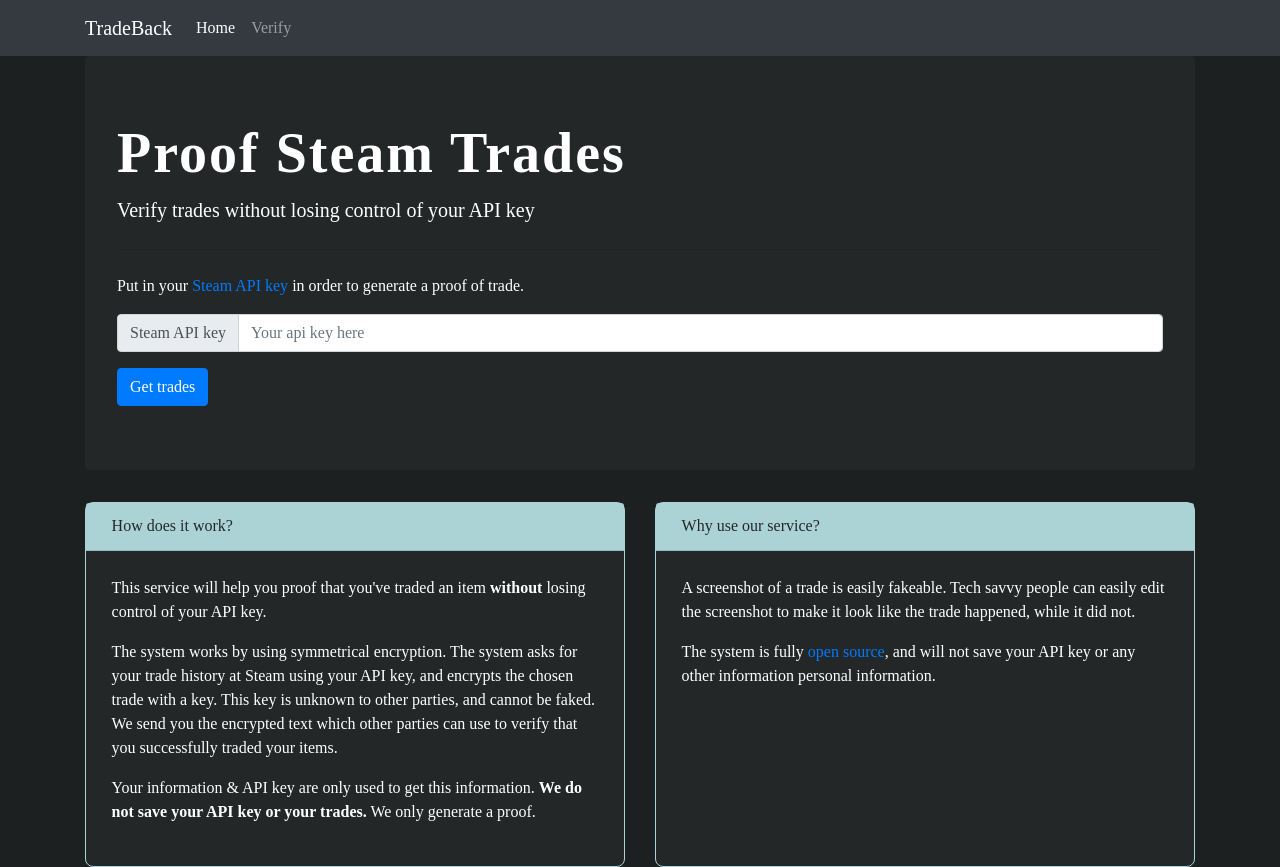
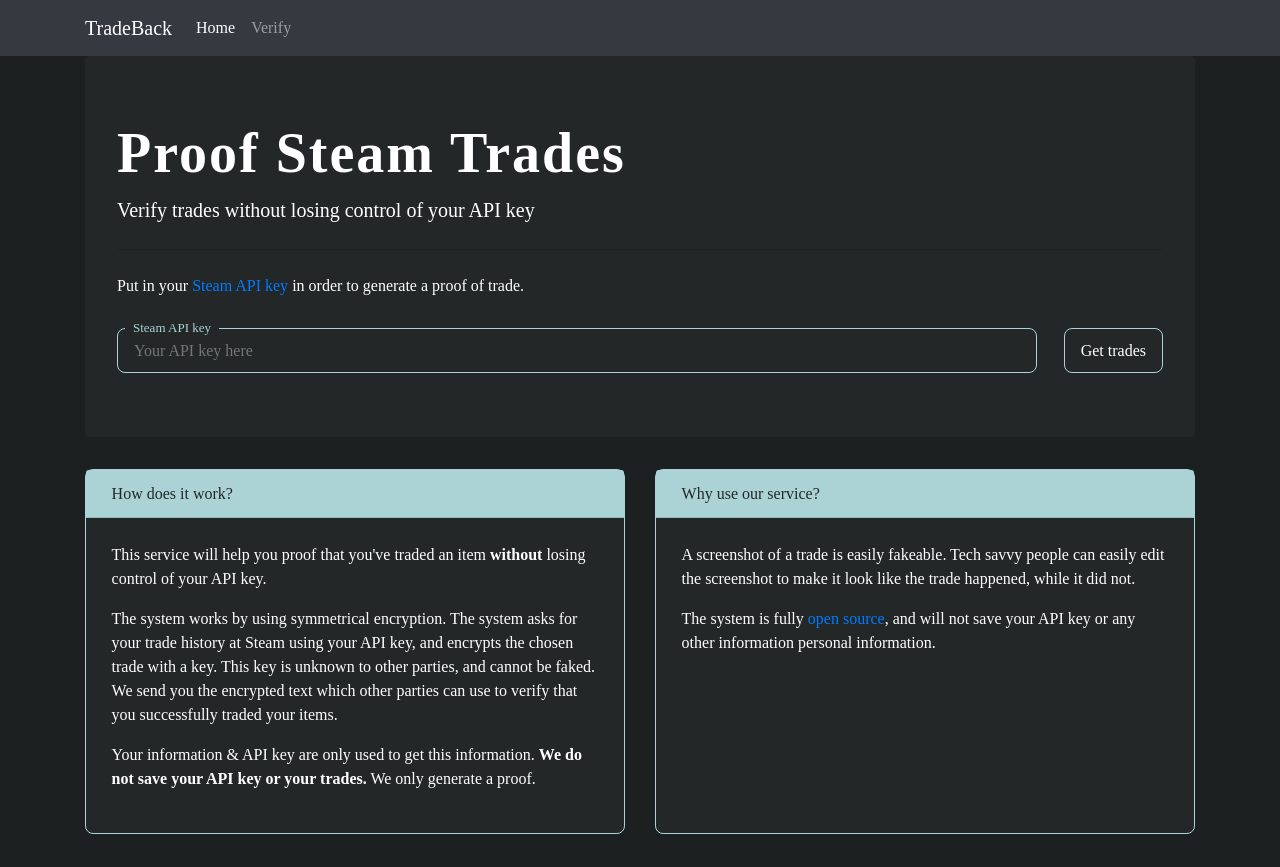
Before and after one commit to yeahspang/TradeProver, an Angular app in the folder frontend/: page / in a window 1280 px wide. After the commit the page ends 834 px from the top, so only its background shows below. Built offline with nearby package versions, Linux system fonts and the light colour scheme.

Commit message:
Changed look of Steam API key input field

```diff
--- a/frontend/src/app/pages/home/home.component.html
+++ b/frontend/src/app/pages/home/home.component.html
@@ -5,14 +5,19 @@
         <hr class="my-4">
         <p>Put in your <a rel="noreferrer nofollow noopener" href="https://steamcommunity.com/dev/apikey">Steam API
                 key</a> in order to generate a proof of trade.</p>
-        <div class="input-group mb-3">
+        <!-- <div class="input-group mb-3">
             <div class="input-group-prepend">
                 <span class="input-group-text" id="basic-addon1">Steam API key</span>
             </div>
             <input [(ngModel)]="userkey" type="text" class="form-control" placeholder="Your api key here" aria-label="ApiKey"
                 aria-describedby="basic-addon1">
         </div>
-        <button type="button" class="btn btn-primary" (click)="get()">Get trades</button>
+        <button type="button" class="btn btn-primary" (click)="get()">Get trades</button> -->
+        <div class="key-area">
+            <div class="label">Steam API key</div>
+            <input [(ngModel)]="userkey" type="text" class="key-field" placeholder="Your API key here">
+            <button type="button" class="get-button" (click)="get()">Get trades</button>
+        </div>
     </div>
 
     <div *ngIf="tradeproof" class="alert alert-success proof" role="alert">
--- a/frontend/src/app/pages/home/home.component.less
+++ b/frontend/src/app/pages/home/home.component.less
@@ -6,3 +6,37 @@
     line-height: 60px;
     background-color: #232728;
 }
+
+.key-area {
+    position: relative;
+    margin-top: 30px;
+    .key-field {
+        width: 88%;
+        background: #232728;
+        border: 1px solid #abd3d6;
+        padding: 0.6rem 1rem;
+        border-radius: 8px;
+    }
+    .get-button {
+        padding: 0.6rem 1rem;
+        float: right;
+        background: #232728;
+        border: 1px solid #abd3d6;
+        border-radius: 8px;
+
+        &:hover {
+            background-color: rgba(255, 255, 255, 0.1);
+        }
+    }
+
+    .label {
+        position: absolute;
+        left: 0.5rem;
+        top: -8px;
+        line-height: 16px;
+        font-size: 13px;
+        color: #abd3d6;
+        background: #232728 ;
+        padding: 0 0.5rem;
+    }
+}
```
Also changed, not shown: frontend/src/app/pages/verify/verify.component.less (line endings or trailing spaces).
